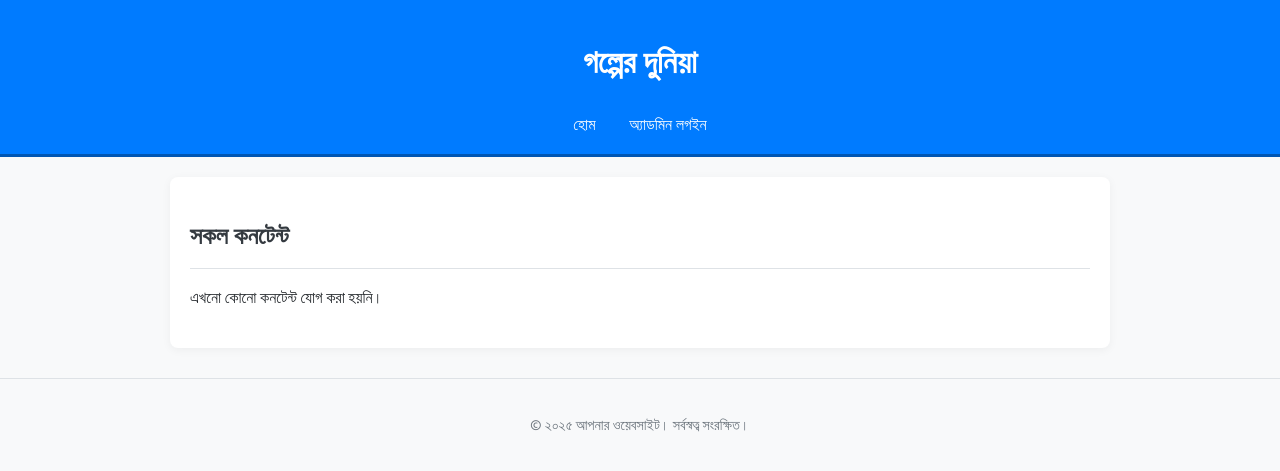
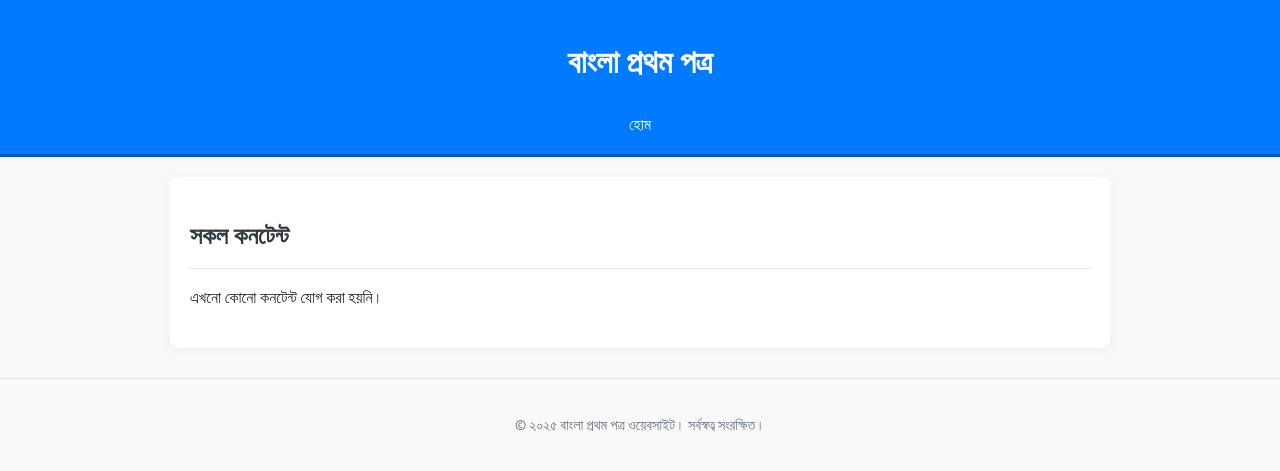
Before and after one commit to shahariarmahfuz/probable-palm-tree, a Flask app: page / in a window 1280 px wide. Shown: the top 471 px of the page. Run offline with Flask 3, Linux system fonts and the light colour scheme; data that the repository does not hold is empty; some libraries are stand-ins or nearby versions.

Commit message:
Update base.html

```diff
--- a/templates/base.html
+++ b/templates/base.html
@@ -3,7 +3,7 @@
 <head>
     <meta charset="UTF-8">
     <meta name="viewport" content="width=device-width, initial-scale=1.0">
-    <title>{% block title %}গল্পের দুনিয়া{% endblock %}</title>
+    <title>{% block title %} বাংলা প্রথম পত্র{% endblock %}</title>
 
     <link rel="preconnect" href="https://fonts.googleapis.com">
     <link rel="preconnect" href="https://fonts.gstatic.com" crossorigin>
@@ -65,14 +65,12 @@
 </head>
 <body>
     <header>
-        <h1><a href="{{ url_for('index') }}">গল্পের দুনিয়া</a></h1>
+        <h1><a href="{{ url_for('index') }}">বাংলা প্রথম পত্র</a></h1>
         <nav>
             <a href="{{ url_for('index') }}">হোম</a>
             {% if 'admin_logged_in' in session %}
                 <a href="{{ url_for('admin_dashboard') }}">অ্যাডমিন ড্যাশবোর্ড</a>
                 <a href="{{ url_for('admin_logout') }}">লগআউট</a>
-            {% else %}
-                <a href="{{ url_for('admin_login') }}">অ্যাডমিন লগইন</a>
             {% endif %}
         </nav>
     </header>
@@ -95,7 +93,7 @@
 
     <footer>
         {# বছর ডাইনামিক করতে চাইলে কনটেক্সট প্রসেসর লাগবে #}
-        <p>&copy; ২০২৫ আপনার ওয়েবসাইট। সর্বস্বত্ব সংরক্ষিত।</p> {# বছর আপডেট করুন #}
+        <p>&copy; ২০২৫ বাংলা প্রথম পত্র ওয়েবসাইট। সর্বস্বত্ব সংরক্ষিত।</p> {# বছর আপডেট করুন #}
     </footer>
 
     {% block scripts %}
```
